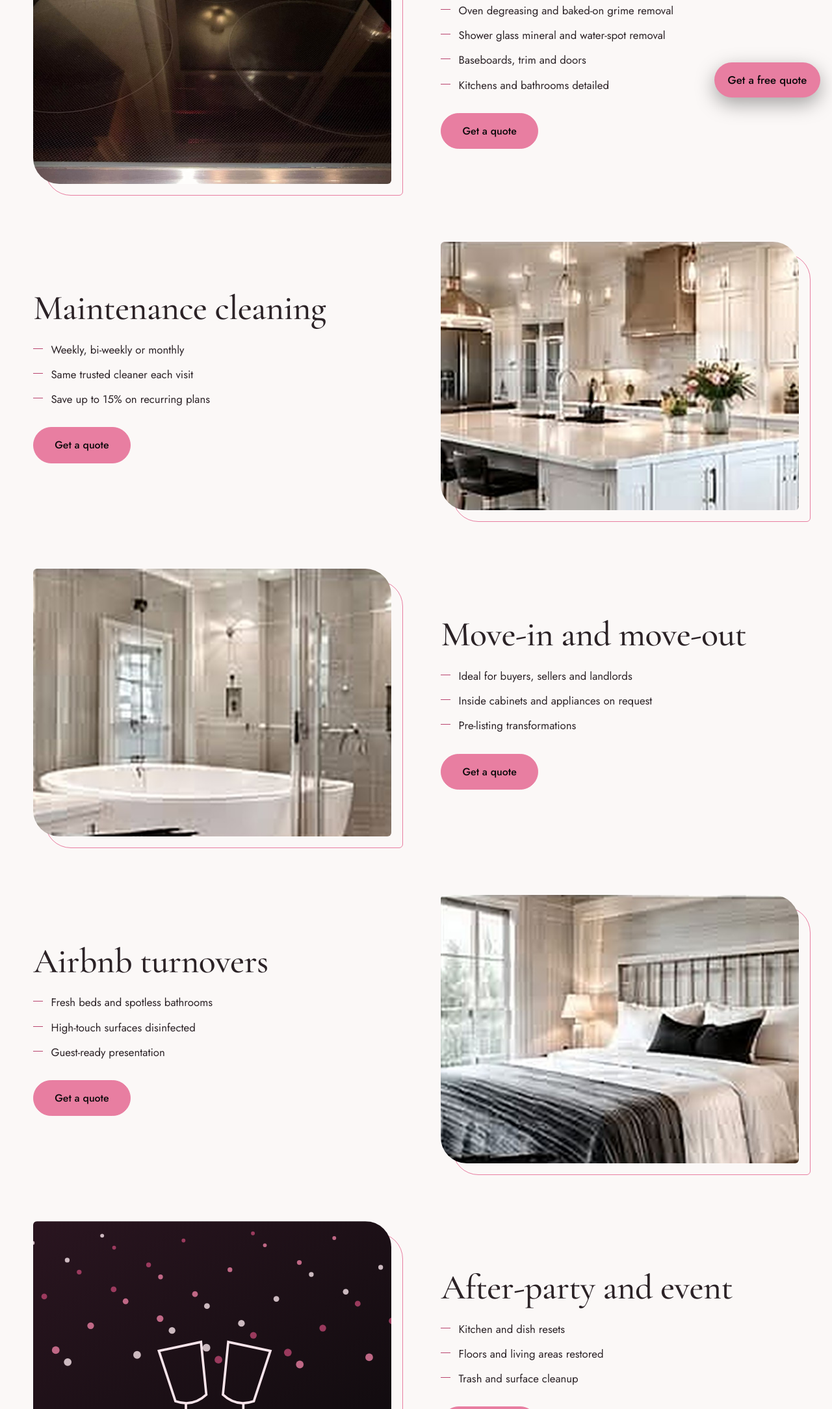
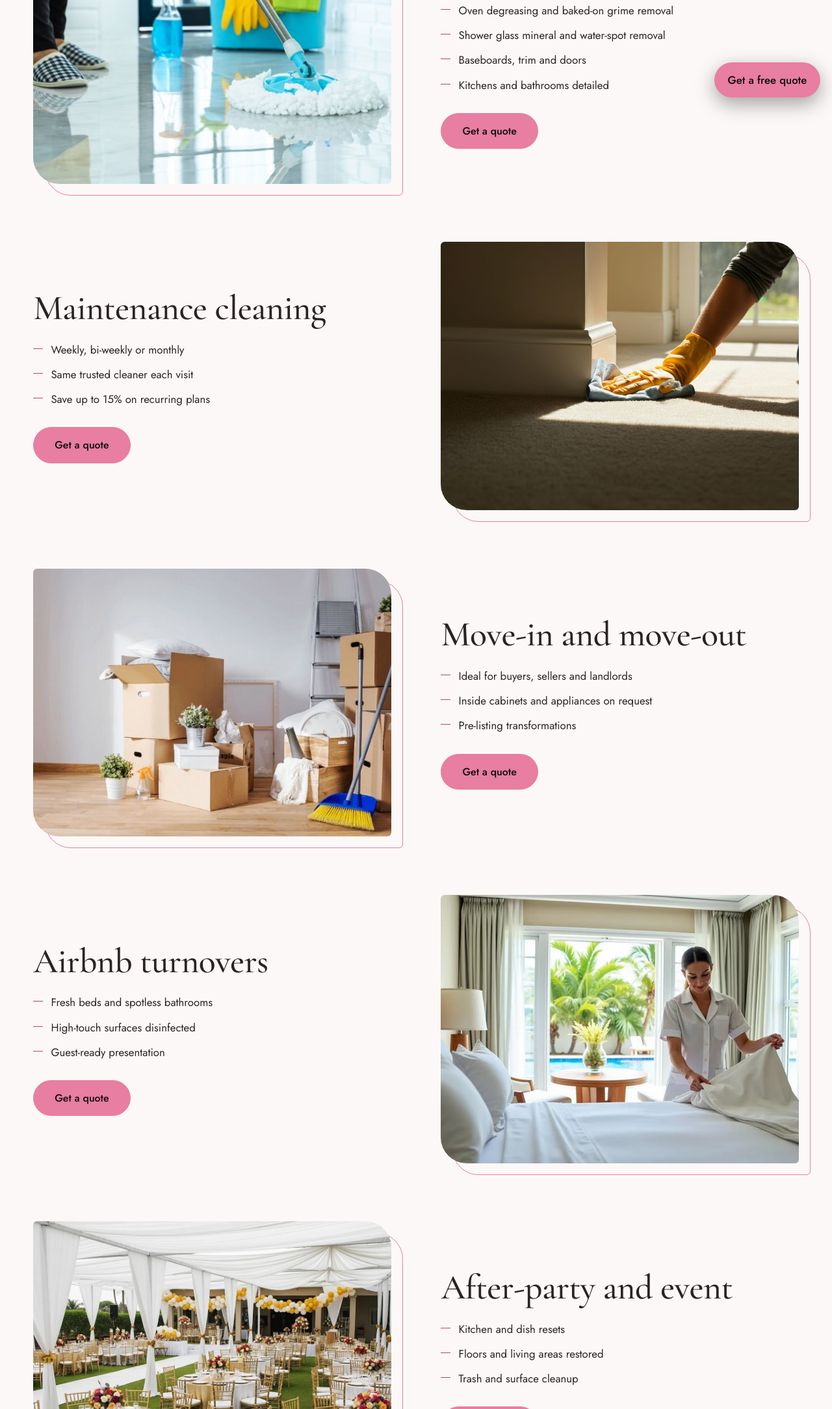
Before and after one commit to BWFaith/gbt-cleaning, a plain HTML site: page services.html in a window 1280 px wide. Shown: the part 632-2800 px from the top of the page at 65% size. Drawn offline with nearby package versions, Linux system fonts and the light colour scheme.

Commit message:
change service images

```diff
--- a/services.html
+++ b/services.html
@@ -103,7 +103,7 @@
           <div class="row2 rv">
             <div class="im">
               <img
-                src="images/stove-after.jpg"
+                src="images/deep-clean.jpg"
                 alt="Deep cleaning"
                 loading="lazy"
               />
@@ -133,7 +133,7 @@
           <div class="row2 rv">
             <div class="im">
               <img
-                src="images/svc-home.jpg"
+                src="images/maintenance.jpg"
                 alt="Maintenance cleaning"
                 loading="lazy"
               />
@@ -157,7 +157,7 @@
           <div class="row2 rv">
             <div class="im">
               <img
-                src="images/svc-bath.jpg"
+                src="images/move-in-out.jpg"
                 alt="Move-in and move-out"
                 loading="lazy"
               />
@@ -185,7 +185,7 @@
           <div class="row2 rv">
             <div class="im">
               <img
-                src="images/svc-airbnb.jpg"
+                src="images/airbnb.jpg"
                 alt="Airbnb turnovers"
                 loading="lazy"
               />
@@ -209,7 +209,7 @@
           <div class="row2 rv">
             <div class="im">
               <img
-                src="images/svc-party.svg"
+                src="images/afterparty.jpg"
                 alt="After-party and event"
                 loading="lazy"
               />
@@ -233,7 +233,7 @@
           <div class="row2 rv">
             <div class="im">
               <img
-                src="images/svc-living.jpg"
+                src="images/post-contruction.jpg"
                 alt="Post-construction"
                 loading="lazy"
               />
@@ -257,7 +257,7 @@
           <div class="row2 rv">
             <div class="im">
               <img
-                src="images/svc-garage.svg"
+                src="images/garage.jpg"
                 alt="Garage and storage"
                 loading="lazy"
               />
@@ -281,7 +281,7 @@
           <div class="row2 rv">
             <div class="im">
               <img
-                src="images/counter.jpg"
+                src="images/housemaid.jpg"
                 alt="Mother's helper and maid service"
                 loading="lazy"
               />
```
